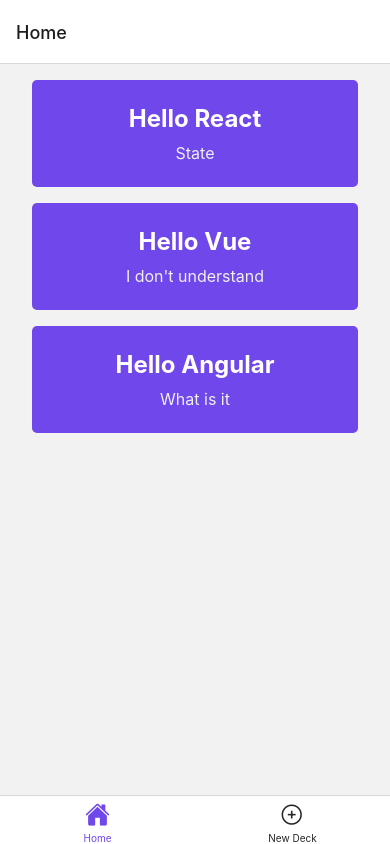
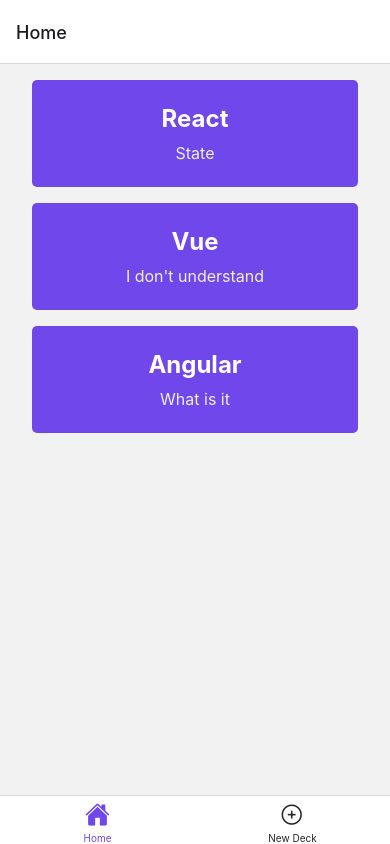
Before and after one commit to dewaleolaoye/flashcards, a React Native app: screen /Home in a window 390 px wide. Built offline with nearby package versions, Linux system fonts and the light colour scheme.

Commit message:
feat: Pass and access props through navigation

```diff
--- a/App.js
+++ b/App.js
@@ -1,13 +1,32 @@
 import React from 'react';
 import { StyleSheet, View } from 'react-native';
 import { NavigationContainer } from '@react-navigation/native';
-import TabNavigator from './components/TabNavigator';
+import DeckScreen from './screens/DeckScreen';
+import { createNativeStackNavigator } from '@react-navigation/native-stack';
+import { SafeAreaProvider } from 'react-native-safe-area-context';
+import HomeScreen from './screens/HomeScreen';
+
+const Stack = createNativeStackNavigator();
 
 export default function App() {
   return (
     <View style={styles.container}>
       <NavigationContainer>
-        <TabNavigator />
+        <SafeAreaProvider>
+          <Stack.Navigator>
+            <Stack.Screen
+              name='HomeScreen'
+              component={HomeScreen}
+              options={{ headerShown: false }}
+            />
+
+            <Stack.Screen
+              name='DeckScreen'
+              component={DeckScreen}
+              options={{ headerShown: true, title: 'Deck' }}
+            />
+          </Stack.Navigator>
+        </SafeAreaProvider>
       </NavigationContainer>
     </View>
   );
--- a/components/Card.js
+++ b/components/Card.js
@@ -1,12 +1,14 @@
 import React from 'react';
-import { View, Text, StyleSheet } from 'react-native';
+import { View, Text, StyleSheet, TouchableOpacity } from 'react-native';
 
-const Card = ({ title, description }) => {
+const Card = ({ title, description, onPress }) => {
   return (
-    <View style={styles.card}>
-      <Text style={styles.title}>{title}</Text>
-      <Text style={styles.desc}>{description}</Text>
-    </View>
+    <TouchableOpacity onPress={onPress}>
+      <View style={styles.card}>
+        <Text style={styles.title}>{title}</Text>
+        <Text style={styles.desc}>{description}</Text>
+      </View>
+    </TouchableOpacity>
   );
 };
 
--- a/components/TabNavigator.js
+++ b/components/TabNavigator.js
@@ -1,7 +1,7 @@
 import React from 'react';
 import { createBottomTabNavigator } from '@react-navigation/bottom-tabs';
 import Ionicons from 'react-native-vector-icons/Ionicons';
-import HomeScreen from '../screens/HomeScreen';
+import DeckListScreen from '../screens/DeckListScreen';
 import NewDeckScreen from '../screens/NewDeckScreen';
 
 const Tab = createBottomTabNavigator();
@@ -25,7 +25,8 @@
         tabBarInactiveTintColor: '#272727',
       })}
     >
-      <Tab.Screen name='Home' component={HomeScreen} />
+      <Tab.Screen name='Home' component={DeckListScreen} />
+
       <Tab.Screen
         name='NewDeck'
         component={NewDeckScreen}
--- /dev/null
+++ b/screens/DeckListScreen.js
@@ -0,0 +1,58 @@
+import React from 'react';
+import { useNavigation } from '@react-navigation/core';
+import { FlatList, View } from 'react-native';
+import Card from '../components/Card';
+
+const data = [
+  {
+    id: '1',
+    title: 'React',
+    desc: 'State',
+  },
+  {
+    id: '2',
+    title: 'Vue',
+    desc: "I don't understand",
+  },
+  {
+    id: '3',
+    title: 'Angular',
+    desc: 'What is it',
+  },
+];
+
+const DeckList = () => {
+  const navigation = useNavigation();
+
+  return (
+    <View
+      style={{
+        paddingLeft: 32,
+        paddingRight: 32,
+        paddingTop: 16,
+        paddingBottom: 16,
+      }}
+    >
+      <FlatList
+        data={data}
+        keyExtractor={(item) => item.id}
+        renderItem={({ item }) => {
+          return (
+            <Card
+              title={item.title}
+              description={item.desc}
+              onPress={() =>
+                navigation.navigate('DeckScreen', {
+                  title: item.title,
+                  description: item.desc,
+                })
+              }
+            />
+          );
+        }}
+      />
+    </View>
+  );
+};
+
+export default DeckList;
--- /dev/null
+++ b/screens/DeckScreen.js
@@ -0,0 +1,22 @@
+import React from 'react';
+import { StyleSheet, Text, View } from 'react-native';
+
+const DeckScreen = ({ route }) => {
+  const { title, description } = route.params;
+
+  return (
+    <View style={styles.container}>
+      <Text style={styles.text}>{title}</Text>
+      <Text style={styles.text}>{description}</Text>
+    </View>
+  );
+};
+
+export default DeckScreen;
+
+const styles = StyleSheet.create({
+  text: {
+    fontSize: 24,
+    fontWeight: '600',
+  },
+});
--- a/screens/HomeScreen.js
+++ b/screens/HomeScreen.js
@@ -1,46 +1,8 @@
 import React from 'react';
-import { FlatList, View } from 'react-native';
-import Card from '../components/Card';
+import TabNavigator from '../components/TabNavigator';
 
-const data = [
-  {
-    id: '1',
-    title: 'Hello React',
-    desc: 'State',
-  },
-  {
-    id: '2',
-    title: 'Hello Vue',
-    desc: "I don't understand",
-  },
-  {
-    id: '3',
-    title: 'Hello Angular',
-    desc: 'What is it',
-  },
-];
-
-const HomeScreen = ({ navigation }) => {
-  const renderItem = ({ item }) => (
-    <Card title={item.title} description={item.desc} />
-  );
-
-  return (
-    <View
-      style={{
-        paddingLeft: 32,
-        paddingRight: 32,
-        paddingTop: 16,
-        paddingBottom: 16,
-      }}
-    >
-      <FlatList
-        data={data}
-        renderItem={renderItem}
-        keyExtractor={(item) => item.id}
-      />
-    </View>
-  );
+const HomeScreen = () => {
+  return <TabNavigator />;
 };
 
 export default HomeScreen;
--- a/screens/NewDeckScreen.js
+++ b/screens/NewDeckScreen.js
@@ -60,7 +60,7 @@
     borderRadius: 8,
     borderWidth: 1,
     marginTop: 16,
-    marginBottom: 16,
+    marginBottom: 48,
     padding: 16,
   },
 
```
